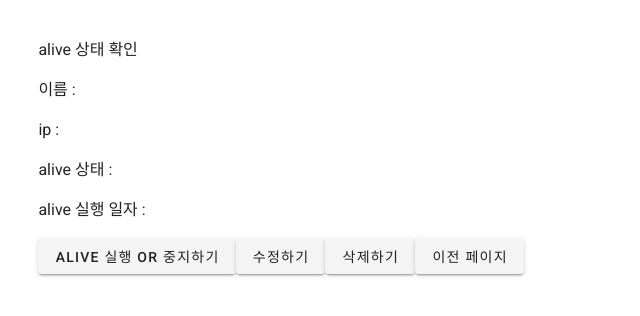
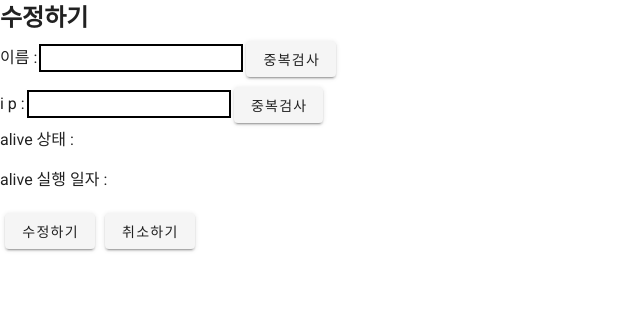
Before and after one commit to jiyeon12345/project_atto_research, a Vue app in the folder frontend/: page /read/alive2/1 in a window 1280 px wide. Both pictures are taken after a click on the button "수정하기". Shown: the top 316 px of the page, without its empty margins (0-640 px from the left). Built offline with nearby package versions, Linux system fonts and the light colour scheme; no server answers.

Commit message:
[fHostModi] 수정하기 페이지 작업 완료

```diff
--- /dev/null
+++ b/frontend/src/components/ProjectModify.vue
@@ -0,0 +1,73 @@
+<template>
+  <div>
+    <div>
+      <label for="">이름 : </label>
+      <span>
+        <input type="text" v-model="modiHostName" style="width: 200px" />
+      </span>
+      <span><v-btn @click="isDuplicatedHostName">중복검사</v-btn></span>
+    </div>
+    <div>
+      <label for="">i p : </label>
+      <span>
+        <input type="text" v-model="modiIp" style="width: 200px" />
+      </span>
+      <span><v-btn @click="isDuplicatedIp">중복검사</v-btn></span>
+    </div>
+    <div>
+      <p>alive 상태 : {{ readServer2.alive }}</p>
+      <p>alive 실행 일자 : {{ readServer2.lastAliveDate }}</p>
+    </div>
+    <v-btn @click="modifyData">수정하기</v-btn>
+    <v-btn @click="goToBackPage">취소하기</v-btn>
+  </div>
+</template>
+<script>
+export default {
+  name: "ProjectModify",
+  props: {
+    readServer2: {
+      type: Object,
+      required: true,
+    },
+  },
+  data() {
+    return {
+      modiHostName: this.readServer2.hostName,
+      modiIp: this.readServer2.ip,
+    };
+  },
+  created() {
+    this.modiHostName = this.readServer2.hostName;
+    this.modiIp = this.readServer2.ip;
+  },
+  methods: {
+    isDuplicatedHostName() {
+      this.$emit("isDuplicatedHostName", this.modiHostName);
+    },
+    isDuplicatedIp() {
+      this.$emit("isDuplicatedIp", this.modiIp);
+    },
+    modifyData() {
+      let hostName = this.modiHostName;
+      let ip = this.modiIp;
+      //const { hostName, ip } = this;
+      this.$emit("modifyData", { hostName, ip });
+    },
+    goToBackPage() {
+      this.$router.push({
+        name: "ProjectReadServerPage2",
+        params: { hostName: this.readServer2.hostName },
+      });
+    },
+  },
+};
+</script>
+<style scoped>
+input {
+  outline: 2px solid #000000;
+}
+button {
+  margin: 5px;
+}
+</style>
--- a/frontend/src/components/ProjectReadServer.vue
+++ b/frontend/src/components/ProjectReadServer.vue
@@ -49,7 +49,7 @@ export default {
     },
     modifyData() {
       this.$router.push({
-        name: "ProjectReadServerPage2",
+        name: "ProjectModifyPage",
         params: {
           readServer2: this.readServer2,
           hostName: this.readServer2.hostName,
--- a/frontend/src/router/index.js
+++ b/frontend/src/router/index.js
@@ -4,6 +4,7 @@ import ProjectMain from "../views/ProjectMain.vue";
 import ProjectRegisterPage from "../views/ProjectRegisterPage.vue";
 import ProjectCheckAlivePage from "../views/ProjectCheckAlivePage.vue";
 import ProjectReadServerPage2 from "../views/ProjectReadServerPage2.vue";
+import ProjectModifyPage from "../views/ProjectModifyPage.vue";
 
 Vue.use(VueRouter);
 
@@ -34,6 +35,16 @@ const routes = [
     },
   },
   {
+    path: "/modify/:hostName",
+    name: "ProjectModifyPage",
+    components: {
+      default: ProjectModifyPage,
+    },
+    props: {
+      default: true,
+    },
+  },
+  {
     path: "/about",
     name: "about",
     // route level code-splitting
--- /dev/null
+++ b/frontend/src/views/ProjectModifyPage.vue
@@ -0,0 +1,83 @@
+<template>
+  <div>
+    <h2>수정하기</h2>
+    <project-modify
+      :readServer2="readServer2"
+      @isDuplicatedHostName="isDuplicatedHostName"
+      @isDuplicatedIp="isDuplicatedIp"
+      @modifyData="modifyData"
+    />
+  </div>
+</template>
+<script>
+import ProjectModify from "@/components/ProjectModify.vue";
+import axios from "axios";
+
+export default {
+  components: { ProjectModify },
+  name: "ProjectModifyPage",
+  props: {
+    readServer2: {
+      type: Object,
+      required: true,
+    },
+    hostName: {
+      type: String,
+      required: true,
+    },
+  },
+  methods: {
+    isDuplicatedHostName(payload) {
+      let hostName = payload;
+
+      axios
+        .get(`http://localhost:7777/project/checkHostName/${hostName}`)
+        .then((res) => {
+          if (res.data == true) {
+            alert("중복된 이름입니다.");
+          } else alert("사용 가능한 이름입니다.");
+        })
+        .catch(() => {
+          alert("조회 실패");
+        });
+    },
+    isDuplicatedIp(payload) {
+      let ip = payload;
+
+      axios
+        .get(`http://localhost:7777/project/checkIp/${ip}`)
+        .then((res) => {
+          if (res.data == true) {
+            alert("중복된 ip 입니다.");
+          } else alert("사용 가능한 ip입니다.");
+        })
+        .catch(() => {
+          alert("조회 실패");
+        });
+    },
+    modifyData(payload) {
+      const { hostName, ip } = payload;
+      let hostNo = this.readServer2.hostNo;
+      //let hostName = h
+      axios
+        .put(`http://localhost:7777/project/modify`, { hostNo, hostName, ip })
+        .then((res) => {
+          if (res.data == 0) {
+            alert("수정을 완료했습니다.");
+            return this.$router.push({
+              name: "ProjectReadServerPage2",
+              params: { hostName },
+            });
+          }
+          if (res.data == 1) {
+            alert("중복검사를 다시 해 주시기 바랍니다.");
+          }
+        })
+        .catch(() => {
+          alert("등록에 실패하였습니다.");
+        });
+    },
+  },
+};
+</script>
+<style scoped></style>
--- a/frontend/src/views/ProjectReadServerPage2.vue
+++ b/frontend/src/views/ProjectReadServerPage2.vue
@@ -1,6 +1,6 @@
 <template>
-  <div class="readPage">
-    <p>alive 상태 확인</p>
+  <div>
+    <h2>alive 상태 확인</h2>
     <project-read-server :readServer2="readServer2" />
   </div>
 </template>
```
